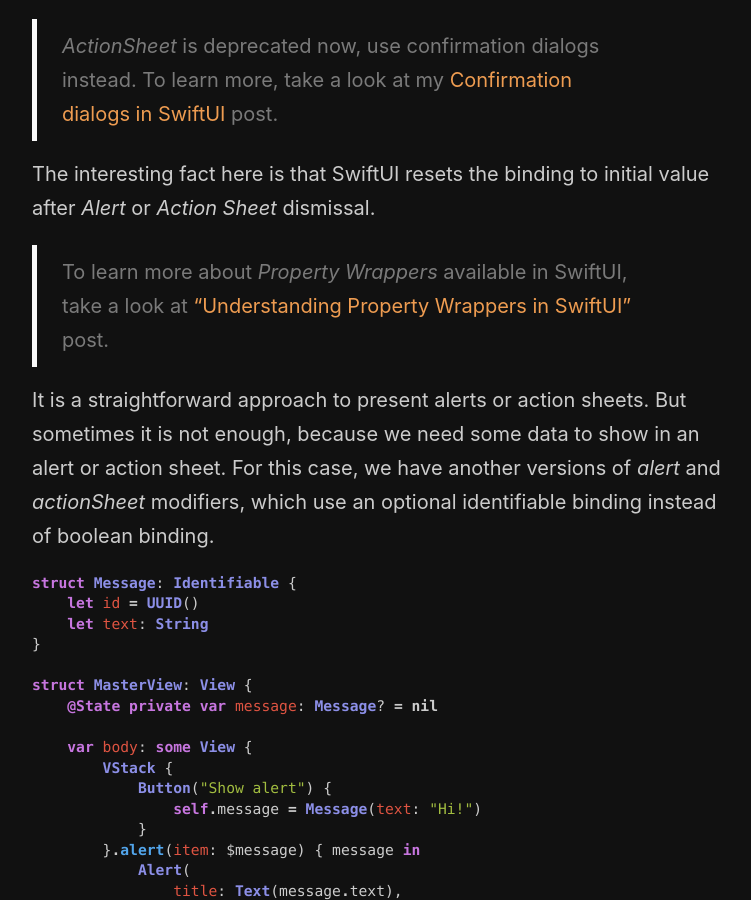
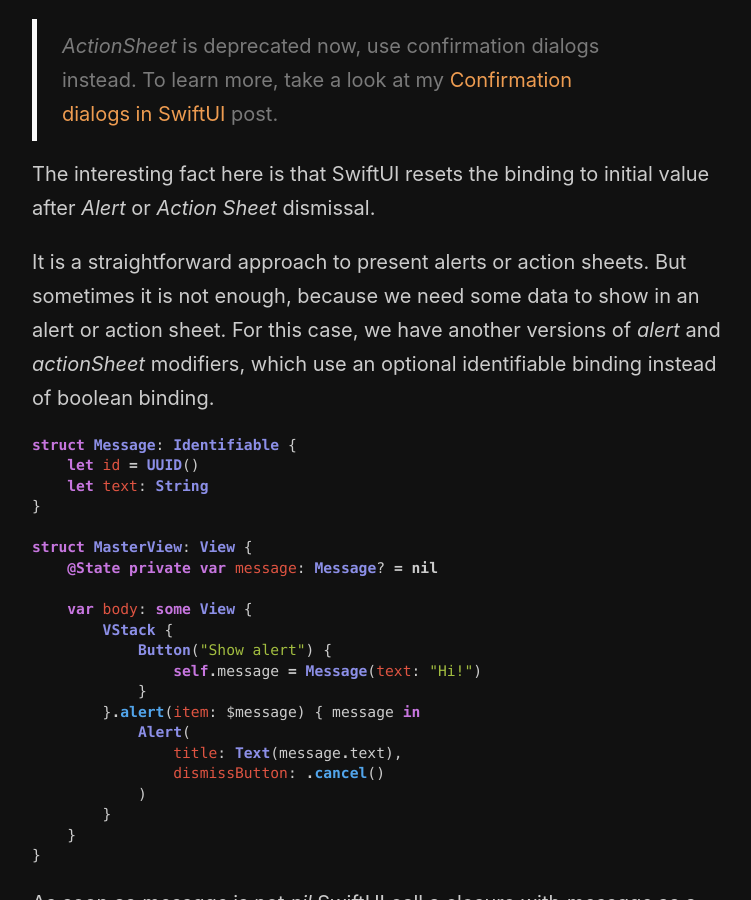
Before and after one commit to mecid/mecid.github.io, a Jekyll site: the page built from _posts/2019-07-24-alerts-actionsheets-modals-and-popovers-in-swiftui.md, in a window 1280 px wide and 900 px high, scrolled down 1433 px. Shown: the whole window, without its empty margins (258-1009 px from the left). Built offline with Jekyll 4.4.1, drawn with Linux system fonts in a browser that asks for light colours.

Commit message:
action sheets post updated

```diff
--- a/_posts/2019-07-24-alerts-actionsheets-modals-and-popovers-in-swiftui.md
+++ b/_posts/2019-07-24-alerts-actionsheets-modals-and-popovers-in-swiftui.md
@@ -39,8 +39,6 @@
 > *ActionSheet* is deprecated now, use confirmation dialogs instead. To learn more, take a look at my [Confirmation dialogs in SwiftUI](/2021/07/28/confirmation-dialogs-in-swiftui/) post.
 
 The interesting fact here is that SwiftUI resets the binding to initial value after *Alert* or *Action Sheet* dismissal.
-
-> To learn more about *Property Wrappers* available in SwiftUI, take a look at ["Understanding Property Wrappers in SwiftUI"](/2019/06/12/understanding-property-wrappers-in-swiftui/) post.
 
 It is a straightforward approach to present alerts or action sheets. But sometimes it is not enough, because we need some data to show in an alert or action sheet. For this case, we have another versions of *alert* and *actionSheet* modifiers, which use an optional identifiable binding instead of boolean binding.
 
```
